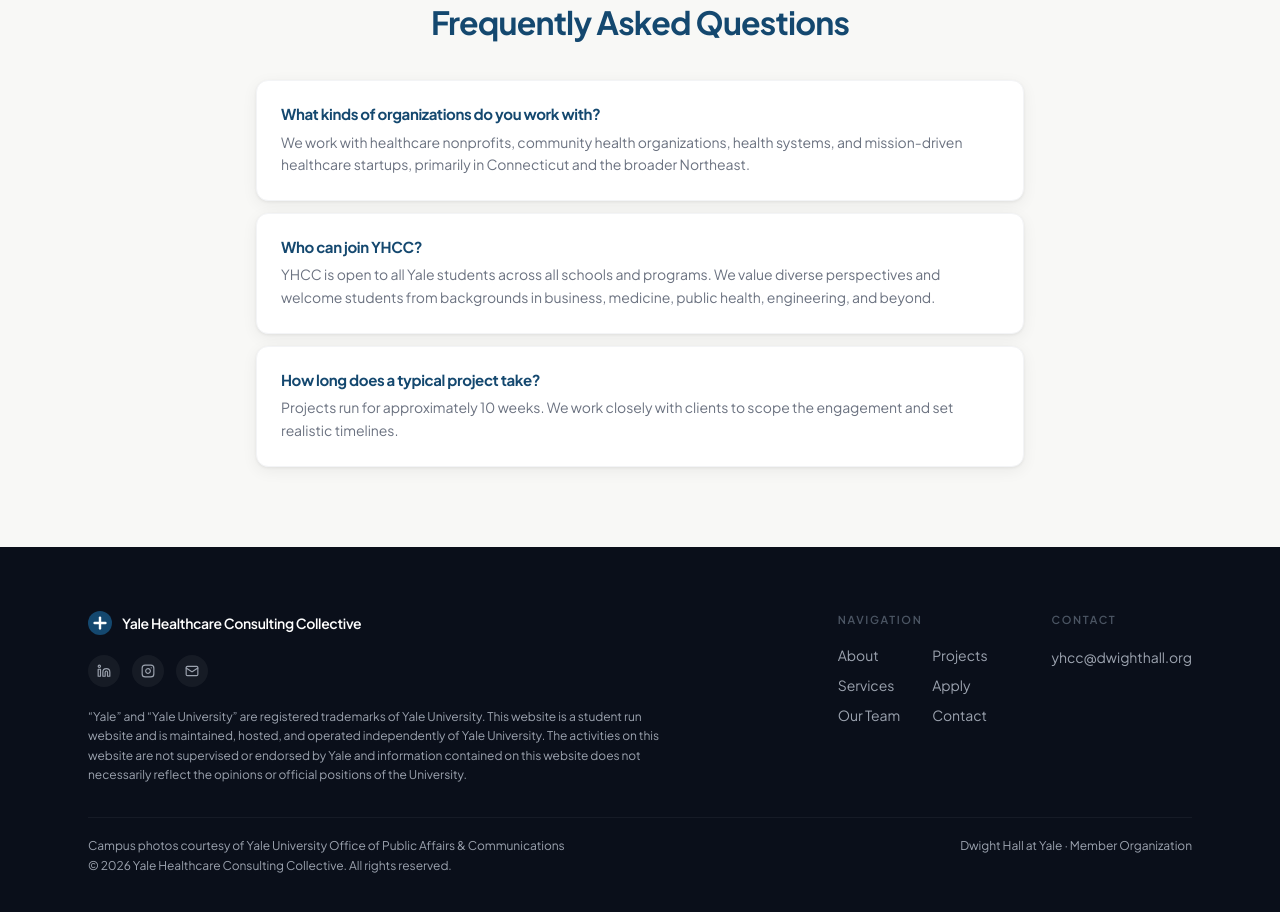
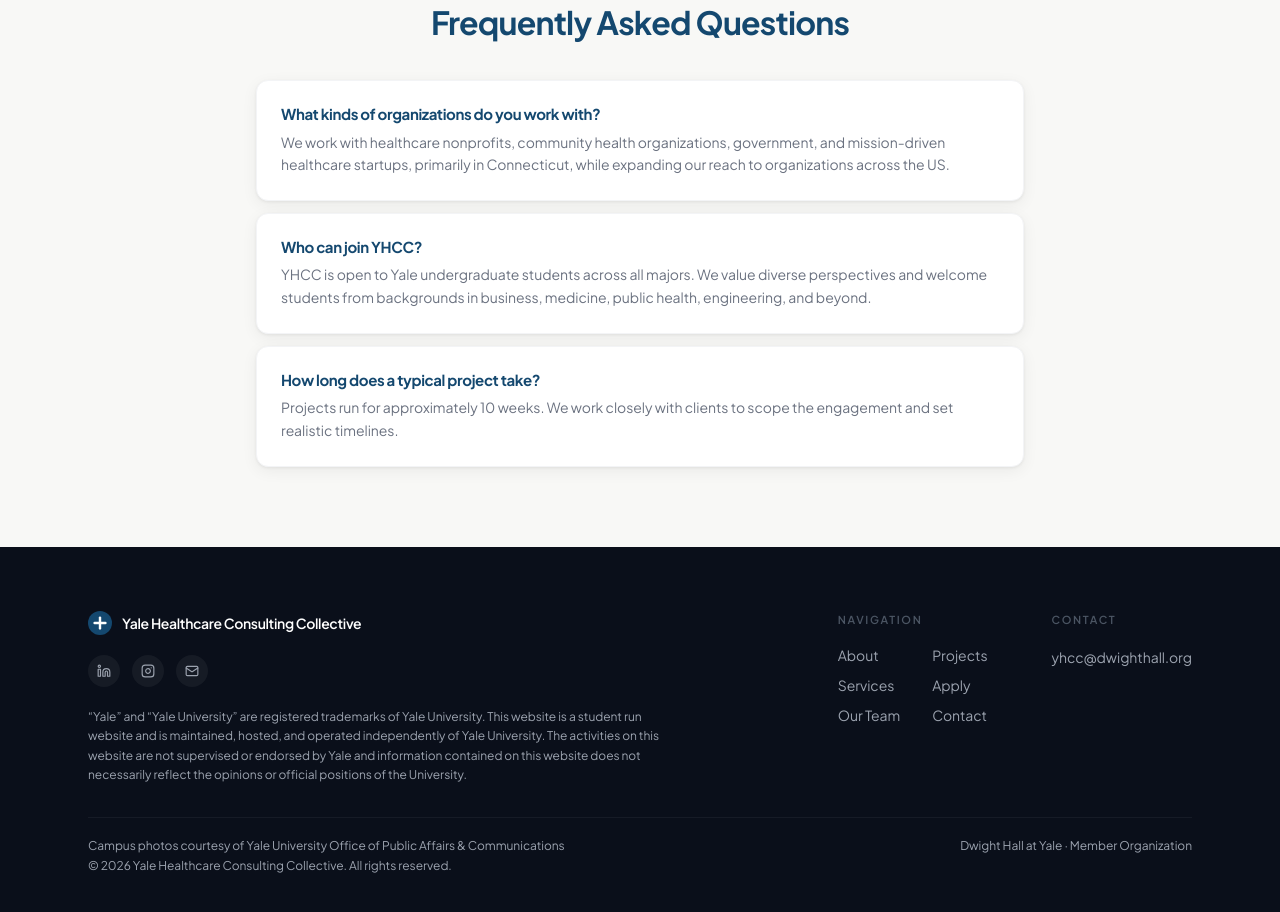
Before and after one commit to sofiagrimm/yale-healthcare-consulting, a React (Vite) app: page /contact in a window 1280 px wide. Shown: the part 1300-2212 px from the top of the page. Built offline with nearby package versions, Linux system fonts and the light colour scheme.

Commit message:
Update Contact page FAQ copy

```diff
--- a/src/pages/Contact.tsx
+++ b/src/pages/Contact.tsx
@@ -6,11 +6,11 @@
 const faqs = [
   {
     q: 'What kinds of organizations do you work with?',
-    a: 'We work with healthcare nonprofits, community health organizations, health systems, and mission-driven healthcare startups, primarily in Connecticut and the broader Northeast.',
+    a: 'We work with healthcare nonprofits, community health organizations, government, and mission-driven healthcare startups, primarily in Connecticut, while expanding our reach to organizations across the US.',
   },
   {
     q: 'Who can join YHCC?',
-    a: 'YHCC is open to all Yale students across all schools and programs. We value diverse perspectives and welcome students from backgrounds in business, medicine, public health, engineering, and beyond.',
+    a: 'YHCC is open to Yale undergraduate students across all majors. We value diverse perspectives and welcome students from backgrounds in business, medicine, public health, engineering, and beyond.',
   },
   {
     q: 'How long does a typical project take?',
```
